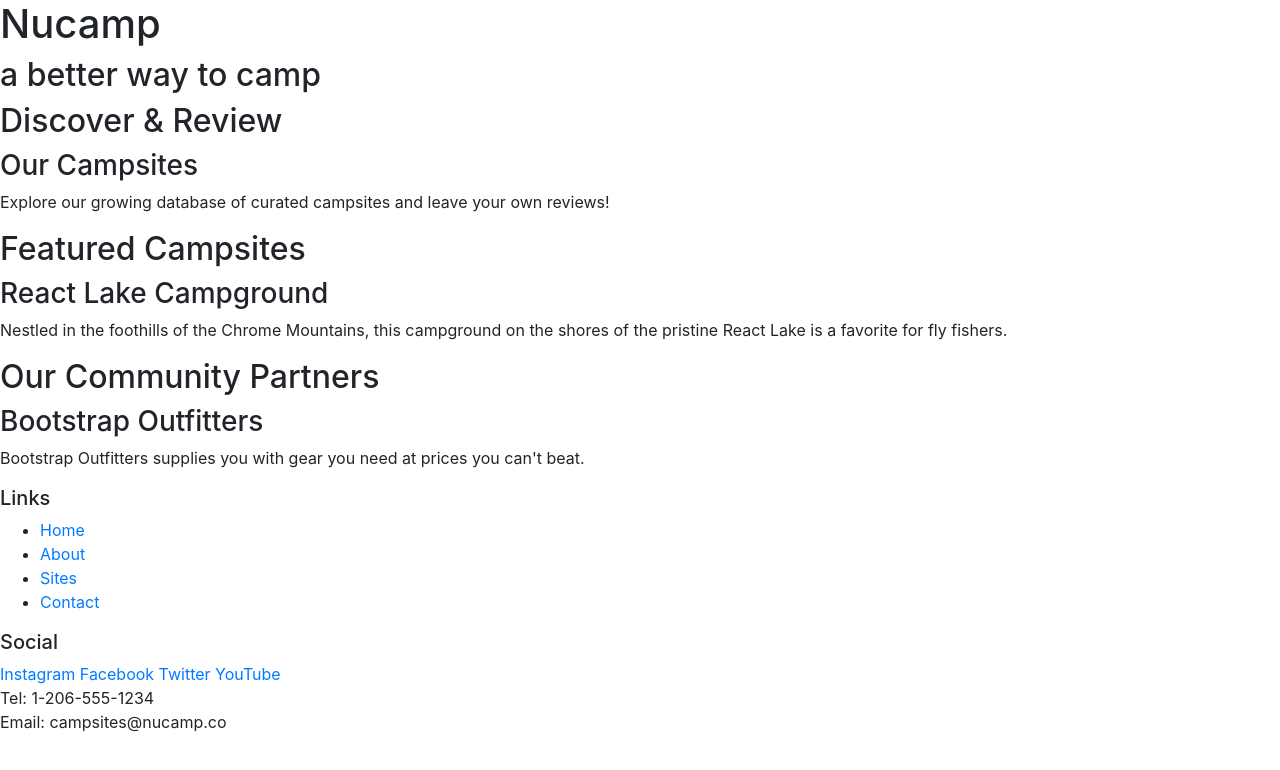
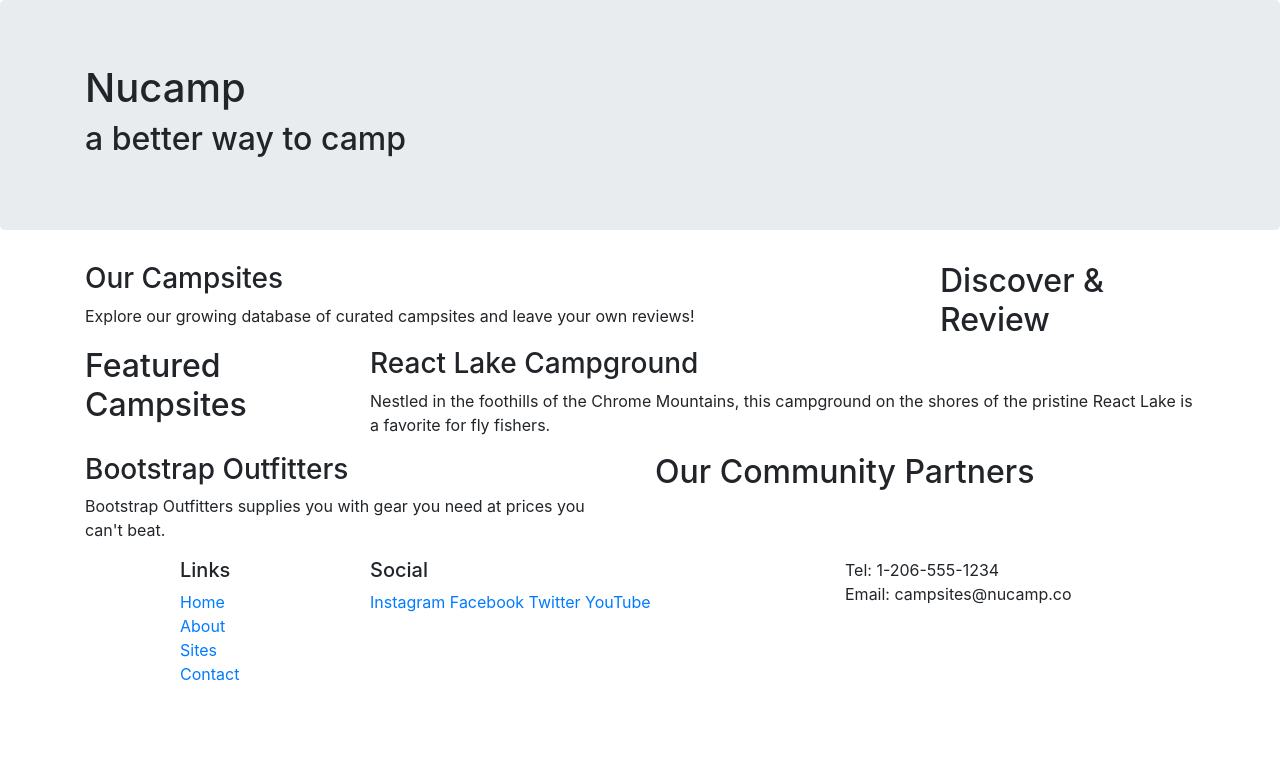
Before and after one commit to toricason/Nucamp-campsite, a website: page index.html in a window 1280 px wide. Drawn offline with nearby package versions, Linux system fonts and the light colour scheme.

Commit message:
Adding Bootstrap Grid Properties

```diff
--- a/index.html
+++ b/index.html
@@ -8,51 +8,74 @@
     <title>Nucamp: A Better Way To Camp</title>
 </head>
 <body>
-    <header>
-        <div>
+    <header class="jumbotron">
+        <div class="container">
+            <div class="row">
+                <div class="col">
                     <h1>Nucamp</h1>
                     <h2>a better way to camp</h2>
                 </div>
+            </div>
+        </div>
     </header>
 
-    <div>
+    <div class="container">
+        <div class="row">
+            <div class="col-sm-4 order-sm-last col-md-3">
                 <h2>Discover & Review</h2>
+            </div>
+            <div class="col">
                 <h3>Our Campsites</h3>
                 <p>Explore our growing database of curated campsites and leave your own reviews!</p>
             </div>
+        </div>
 
-    <div>
+        <div class="row">
+            <div class="col-sm-4 col-md-3">
                 <h2>Featured Campsites</h2>
+            </div>
+            <div class="col">
                 <h3>React Lake Campground</h3>
                 <p>Nestled in the foothills of the Chrome Mountains, this campground on the shores of the pristine React Lake is a favorite for fly fishers.</p>
             </div>
+        </div>
 
-    <div>
+        <div class="row">
+            <div class="col-sm-4 order-sm-last col-md-6">
                 <h2>Our Community Partners</h2>
+            </div>
+            <div class="col">
                 <h3>Bootstrap Outfitters</h3>
                 <p>Bootstrap Outfitters supplies you with gear you need at prices you can't beat.</p>
             </div>
+        </div>
+    </div>
 
     <footer>
-        <div>
+        <div class="container">
+            <div class="row">
+                <div class="col-4 col-sm-2 offset-1">
                     <h5>Links</h5>
-            <ul>
+                    <ul class="list-unstyled">
                         <li><a href="#">Home</a></li>
                         <li><a href="#">About</a></li>
                         <li><a href="#">Sites</a></li>
                         <li><a href="#">Contact</a></li>
                     </ul>
                 </div>
-        <div>
+
+                <div class="col-6 col-sm-5">
                     <h5>Social</h5>
                     <a href="http://instagram.com/">Instagram</a>
                     <a href="http://facebook.com/">Facebook</a>
                     <a href="http://twitter.com/">Twitter</a>
                     <a href="http://youtube.com/">YouTube</a>
                 </div>
-        <div>
+                <div class="col-sm-4">
                     Tel: 1-206-555-1234<br />
                     Email: campsites@nucamp.co
+                </div>
+            </div>
         </div>
     </footer>
 
```
Lines whose indentation alone changed are shown as unchanged.
